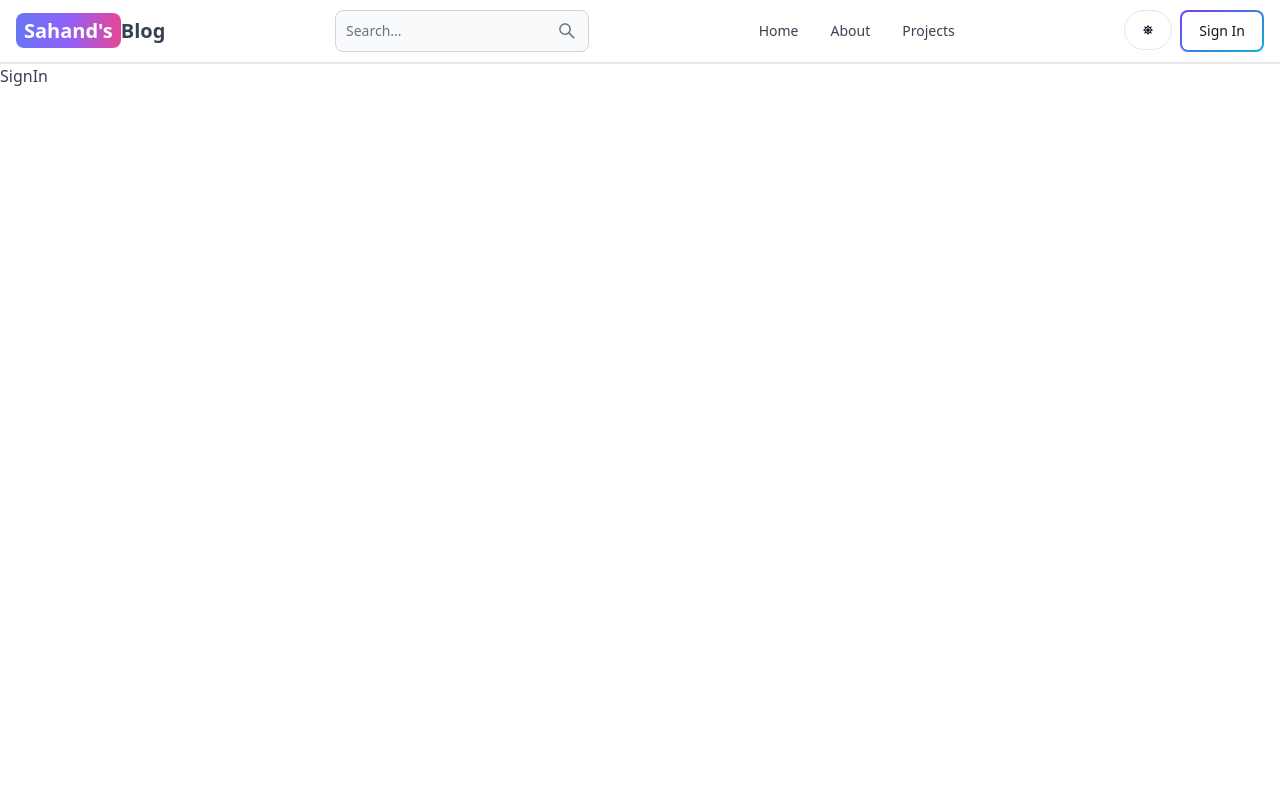
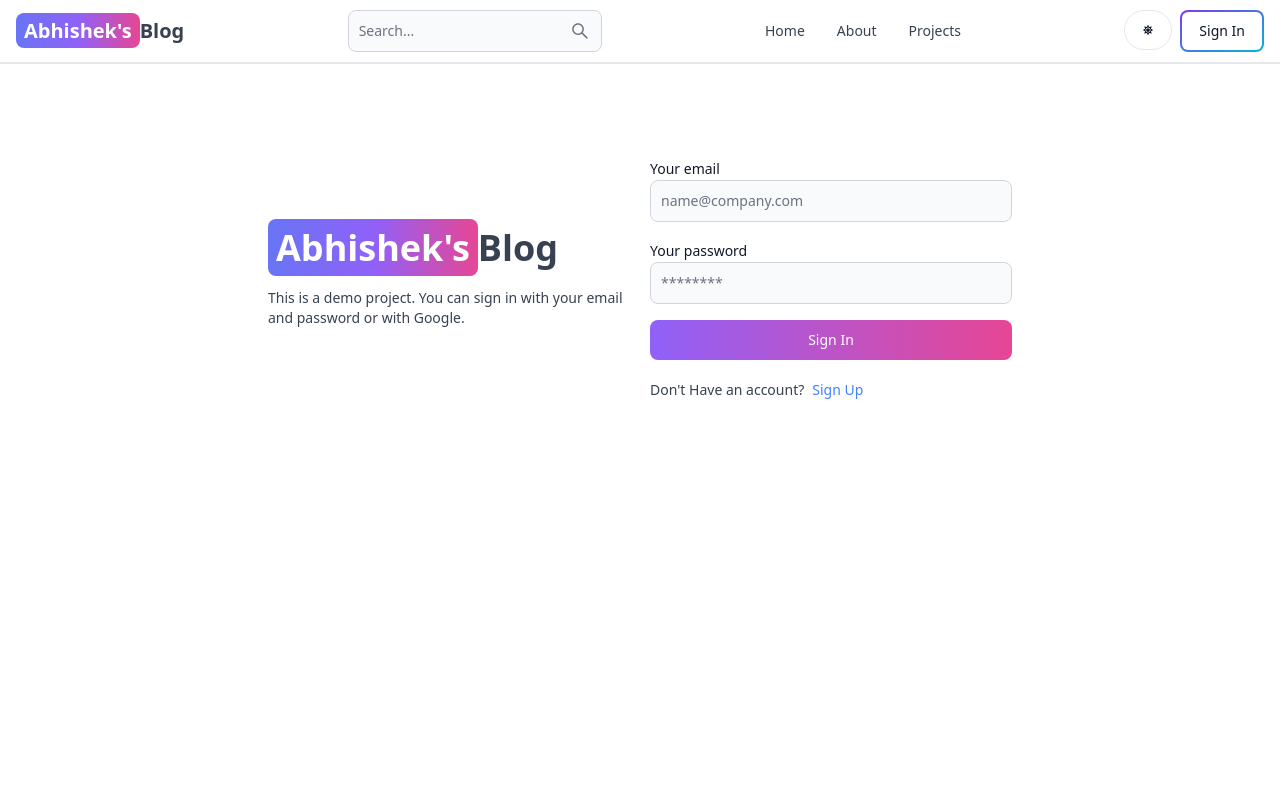
Before and after one commit to abhishek2022003/My-Blog, a React (Vite) app in the folder client/: page /sign-in in a window 1280 px wide. Shown: the top 800 px of the page. Built offline with nearby package versions, Linux system fonts and the light colour scheme.

Commit message:
updated signin page

```diff
--- a/client/src/App.jsx
+++ b/client/src/App.jsx
@@ -6,7 +6,7 @@ import Dashboard from './pages/Dashboard';
 import Projects from './pages/Projects';
 import SignUp from './pages/SignUp';
 import Header from './components/Header';
-// import Footer from './components/Footer';
+import Footer from './components/Footer';
 // import PrivateRoute from './components/PrivateRoute';
 // import OnlyAdminPrivateRoute from './components/OnlyAdminPrivateRoute';
 // import CreatePost from './pages/CreatePost';
@@ -38,7 +38,7 @@ export default function App() {
         <Route path='/projects' element={<Projects />} />
         {/* <Route path='/post/:postSlug' element={<PostPage />} /> */}
       </Routes>
-      {/* <Footer /> */}
+      <Footer />
     </BrowserRouter>
   );
 }
--- a/client/src/components/Footer.jsx
+++ b/client/src/components/Footer.jsx
@@ -12,7 +12,7 @@ export default function FooterCom() {
               className='self-center whitespace-nowrap text-lg sm:text-xl font-semibold dark:text-white'
             >
               <span className='px-2 py-1 bg-gradient-to-r from-indigo-500 via-purple-500 to-pink-500 rounded-lg text-white'>
-                Sahand's
+                Abhishek's
               </span>
               Blog
             </Link>
@@ -33,7 +33,7 @@ export default function FooterCom() {
                   target='_blank'
                   rel='noopener noreferrer'
                 >
-                  Sahand's Blog
+                  Abhishek's Blog
                 </Footer.Link>
               </Footer.LinkGroup>
             </div>
--- a/client/src/components/Header.jsx
+++ b/client/src/components/Header.jsx
@@ -55,7 +55,7 @@ export default function Header() {
         className='self-center whitespace-nowrap text-sm sm:text-xl font-semibold dark:text-white'
       >
         <span className='px-2 py-1 bg-gradient-to-r from-indigo-500 via-purple-500 to-pink-500 rounded-lg text-white'>
-          Sahand's
+          Abhishek's
         </span>
         Blog
       </Link>
--- a/client/src/pages/SignIn.jsx
+++ b/client/src/pages/SignIn.jsx
@@ -1,6 +1,6 @@
-// import { Alert, Button, Label, Spinner, TextInput } from 'flowbite-react';
-// import { useState } from 'react';
-// import { Link, useNavigate } from 'react-router-dom';
+import { Alert, Button, Label, Spinner, TextInput } from 'flowbite-react';
+import { useState } from 'react';
+import { Link, useNavigate } from 'react-router-dom';
 // import { useDispatch, useSelector } from 'react-redux';
 // import {
 //   signInStart,
@@ -112,12 +112,98 @@
 //     </div>
 //   );
 // }
-import React from 'react'
-
 export default function SignIn() {
+  const [formData, setFormData] = useState({});
+  const [errorMessage, setErrorMessage] = useState(null);
+  const [loading, setLoading] = useState(false);
+  const navigate = useNavigate();
+  const handleChange = (e) => {
+    setFormData({ ...formData, [e.target.id]: e.target.value.trim() });
+  };
+  const handleSubmit = async (e) => {
+    e.preventDefault();
+    if (!formData.email || !formData.password) {
+      return setErrorMessage('Please fill out all fields.');
+    }
+    try{
+      setLoading(true);
+      setErrorMessage(null);
+      const res = await fetch('/api/auth/signin', {
+        method: 'POST',
+        headers: { 'Content-Type': 'application/json' },
+        body: JSON.stringify(formData),
+      });
+      const data = await res.json();
+      if (data.success === false) {
+        return setErrorMessage(data.message);
+      }
+      setLoading(false);
+      if(res.ok) {
+        navigate('/');
+      }
+    }catch(error){}
+  };
   return (
-    <div>
-      <h1>SignIn</h1>
+    <div className='min-h-screen mt-20'>
+      <div className='flex p-3 max-w-3xl mx-auto flex-col md:flex-row md:items-center gap-5'>
+        {/* left */}
+        <div className='flex-1'>
+        <Link to='/' className='font-bold dark:text-white text-4xl'>
+            <span className='px-2 py-1 bg-gradient-to-r from-indigo-500 via-purple-500 to-pink-500 rounded-lg text-white'>
+              Abhishek's
+            </span>
+            Blog
+          </Link>
+          <p className='text-sm mt-5'>
+            This is a demo project. You can sign in with your email and password
+            or with Google.
+          </p>
+        </div>
+        {/* right */}
+        <div className='flex-1'>
+          <form className='flex flex-col gap-4' onSubmit={handleSubmit}>
+            <div>
+              <Label value='Your email' />
+              <TextInput
+                type='email'
+                placeholder='name@company.com'
+                id='email'
+                onChange={handleChange}
+              />
+            </div>
+            <div>
+              <Label value='Your password' />
+              <TextInput
+                type='password'
+                placeholder='********'
+                id='password'
+                onChange={handleChange}
+              />
+            </div>
+            <Button gradientDuoTone='purpleToPink'type='submit'>
+            {loading ? (
+                <>
+                  <Spinner size='sm' />
+                  <span className='pl-3'>Loading...</span>
+                </>
+              ) : (
+                'Sign In'
+              )}
+            </Button>
+          </form>
+          <div className='flex gap-2 text-sm mt-5'>
+            <span>Don't Have an account?</span>
+            <Link to='/sign-up' className='text-blue-500'>
+              Sign Up
+            </Link>
+          </div>
+          {errorMessage && (
+            <Alert className='mt-5' color='failure'>
+              {errorMessage}
+            </Alert>
+          )}
+        </div>
+      </div>
     </div>
   )
 }
--- a/client/src/pages/SignUp.jsx
+++ b/client/src/pages/SignUp.jsx
@@ -155,7 +155,7 @@ export default function SignUp() {
         <div className='flex-1'>
         <Link to='/' className='font-bold dark:text-white text-4xl'>
             <span className='px-2 py-1 bg-gradient-to-r from-indigo-500 via-purple-500 to-pink-500 rounded-lg text-white'>
-              Sahand's
+              Abhishek's
             </span>
             Blog
           </Link>
```
Also changed, not shown: 1 other file (tests, documents, lock files or other folders).
